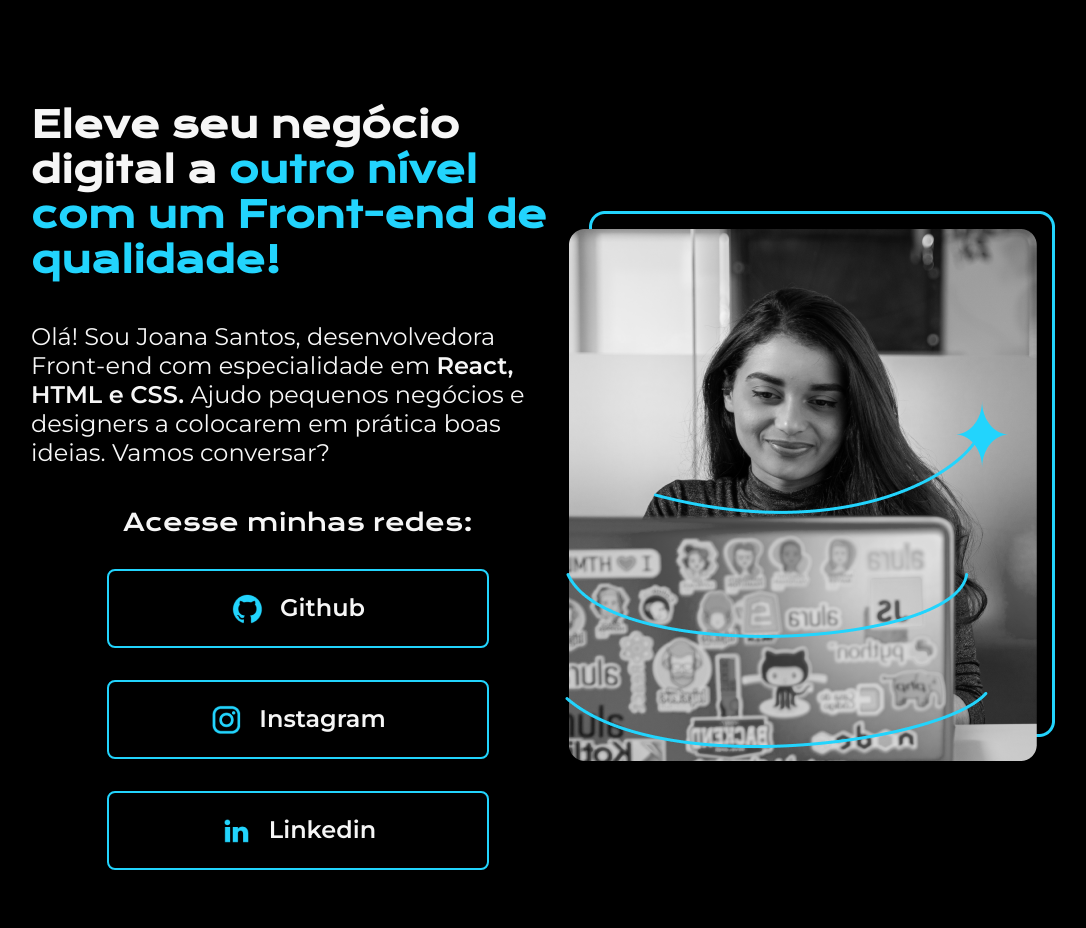
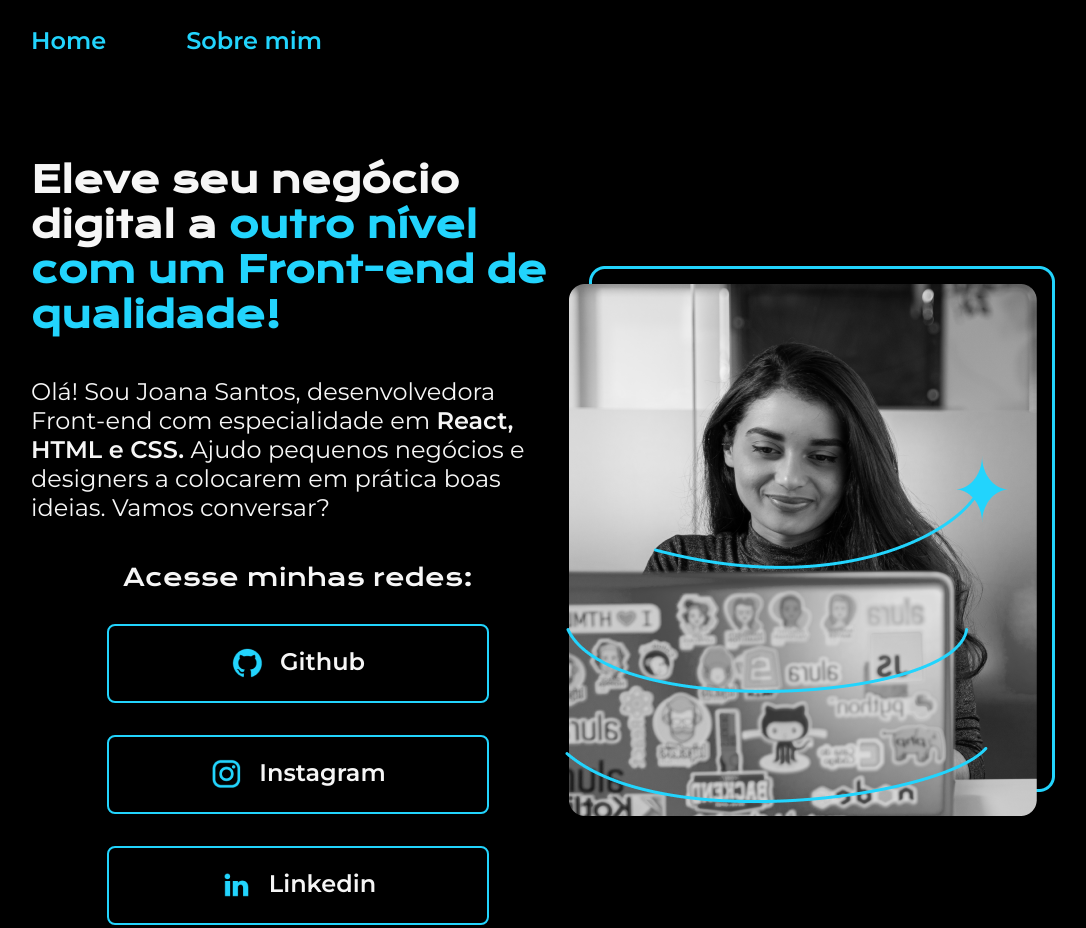
Before and after one commit to claudio-jin/Alura-Front, a plain HTML site: page aula1/projeto2/index.html in a window 1280 px wide. Shown: the top 928 px of the page, without its empty margins (97-1183 px from the left). Drawn offline with nearby package versions, Linux system fonts and the light colour scheme.

Commit message:
navegacao entre paginas

```diff
--- a/aula1/projeto2/index.html
+++ b/aula1/projeto2/index.html
@@ -5,11 +5,16 @@
     <meta http-equiv="X-UA-Compatible" content="IE=edge">
     <meta name="viewport" content="width=device-width, initial-scale=1.0">
     <title>Portfolio</title>
-    <link rel="stylesheet" href="style.css">
+    <link rel="stylesheet" href="./styles/style.css">
 
 </head>
 <body>
-    <header></header>
+    <header class="cabecalho">
+        <nav class="cabecalho__menu">
+            <a class="cabecalho__menu__link" href="index.html">Home</a>
+            <a class="cabecalho__menu__link" href="about.html">Sobre mim</a>
+        </nav>
+    </header>
     <main class="apresentacao">
         <!--
             Por padrão, para nomear elementos filhos, as pessoas utilizam o nome do elemento pai junto ao sinal __ e junto ao nome que será criado para o elemento filho.
--- a/aula1/projeto2/style.css
+++ b/aula1/projeto2/styles/style.css
@@ -3,6 +3,22 @@
 *{
     margin: 0;
     padding: 0;
+}
+.cabecalho {
+    padding: 2% 0 0 10%;
+}
+
+.cabecalho__menu {
+    display: flex;
+    gap: 80px;
+}
+
+.cabecalho__menu__link{
+    text-decoration: none;
+    font-family: 'Montserrat', sans-serif;
+    font-size: 24px;
+    font-weight: 600;
+    color: #22d4fd;
 }
 
 body {
@@ -14,15 +30,17 @@ body {
     color: #F6F6F6;
 }
 
-.titulo-destaque {
-    color: #22d4fd;
-}
+
 
 .apresentacao{
     padding: 8% 10%;
     display: flex;
     align-items: center;
     justify-content: space-between;
+}
+
+.titulo-destaque {
+    color: #22d4fd;
 }
 
 .apresentacao__conteudo {
```
Also changed, not shown: aula1/projeto2/about.html (added, +24 -0 lines).
